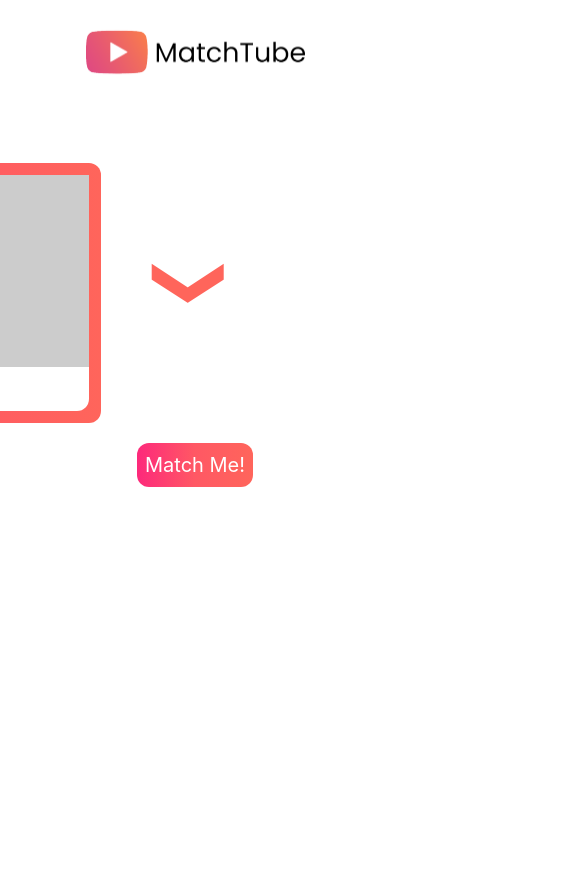
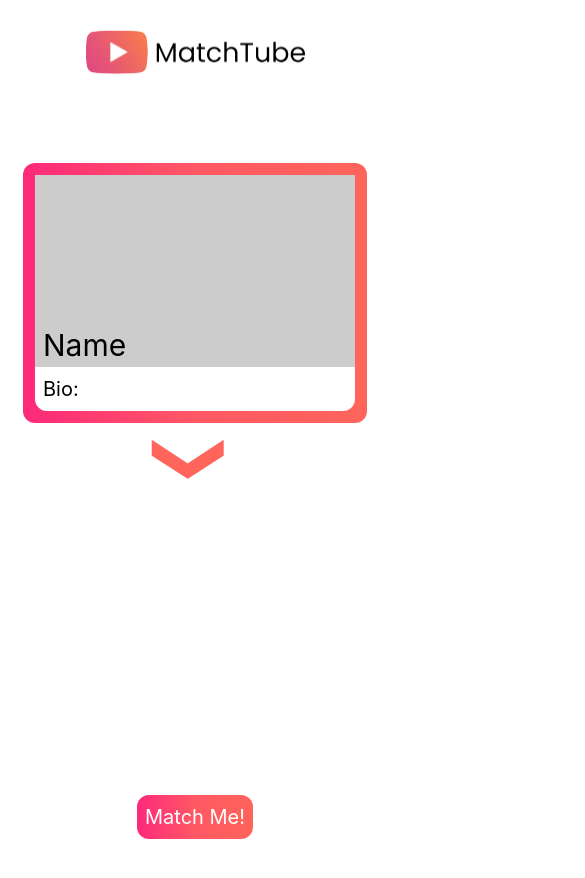
Before and after one commit to EerierGosling/MatchTube, a React (Create React App) app in the folder frontend/: page /main in a window 390 px wide. Shown: the top 878 px of the page, 585 px wide, since content can reach past the window. Before the commit the page ends 844 px from the top, so only its background shows below. Built offline with nearby package versions, Linux system fonts and the light colour scheme; what @propelauth/react would draw is missing.

Commit message:
responsive stuff

```diff
--- a/frontend/src/pages/main.jsx
+++ b/frontend/src/pages/main.jsx
@@ -16,7 +16,7 @@ export default function Layout() {
 
   function matchMe() {
     const arrow = document.getElementById('arrow');
-    arrow.classList.add('transition', 'duration-300', 'transform', 'translate-x-16', 'ease-in-out');
+    arrow.classList.add('transition', 'duration-300', 'transform', 'md:-translate-y-0', 'translate-y-8', 'md:translate-x-16', 'ease-in-out');
 
     setTimeout(() => {
       document.getElementById('matchProfile').style.visibility = 'visible';
@@ -40,7 +40,7 @@ export default function Layout() {
             />
 
           </div>
-          <div className="flex justify-center items-center mt-16">
+          <div className="flex flex-col md:flex-row justify-center items-center mt-16">
             <div
               id="profile"
               className="mt-5 bg-gradient-to-r rounded-xl from-tinderPink via-tinderRed to-tinderOrange flex justify-center items-center">
```
